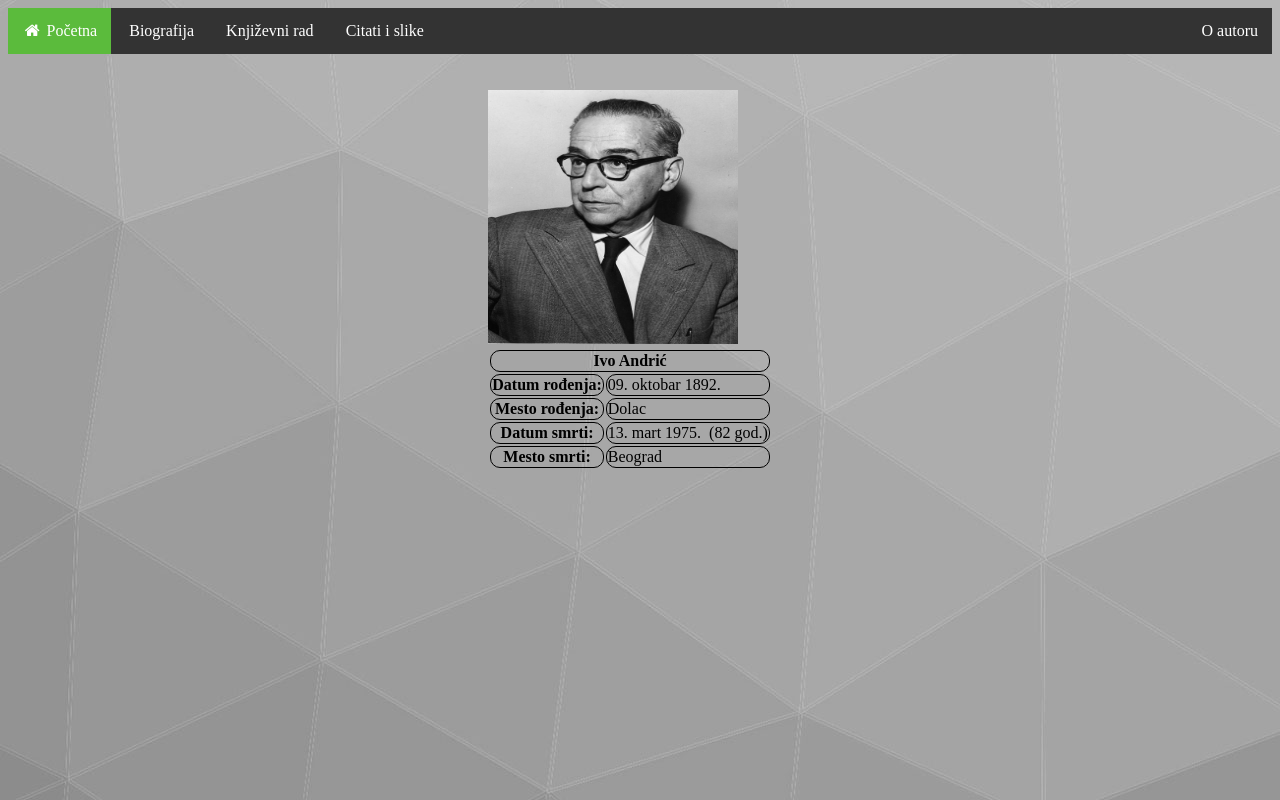
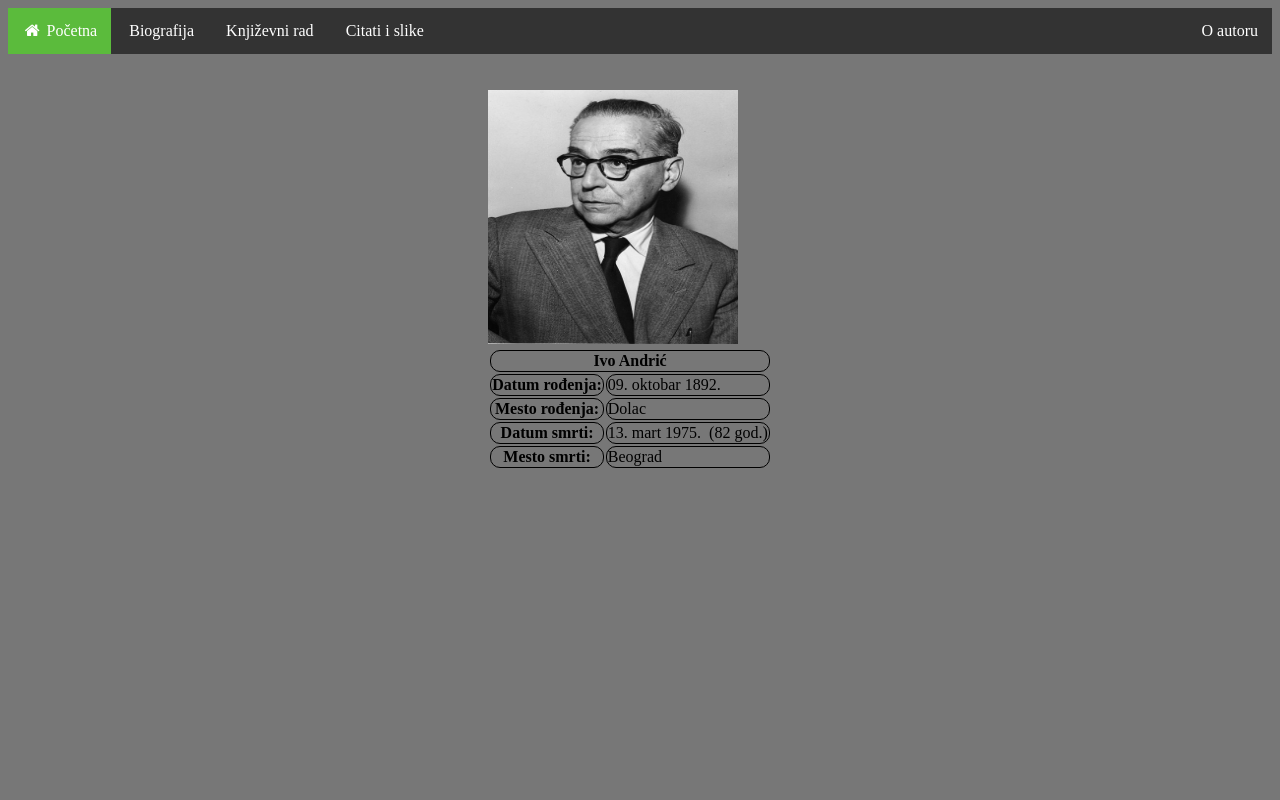
Before and after one commit to BiljanaPetkovicBP/Ivo-Andri-BP, a plain HTML site: page index.html in a window 1280 px wide. Drawn offline with Linux system fonts and the light colour scheme.

Commit message:
Update style.css

```diff
--- a/style.css
+++ b/style.css
@@ -23,7 +23,7 @@ div.meni {
     background-color: #5bbb3c;
   }
   body{
-    background-image: url("pozadina3.jpg");
+    background-color: #777;
   }
   h2{
       size: 16px;
```
